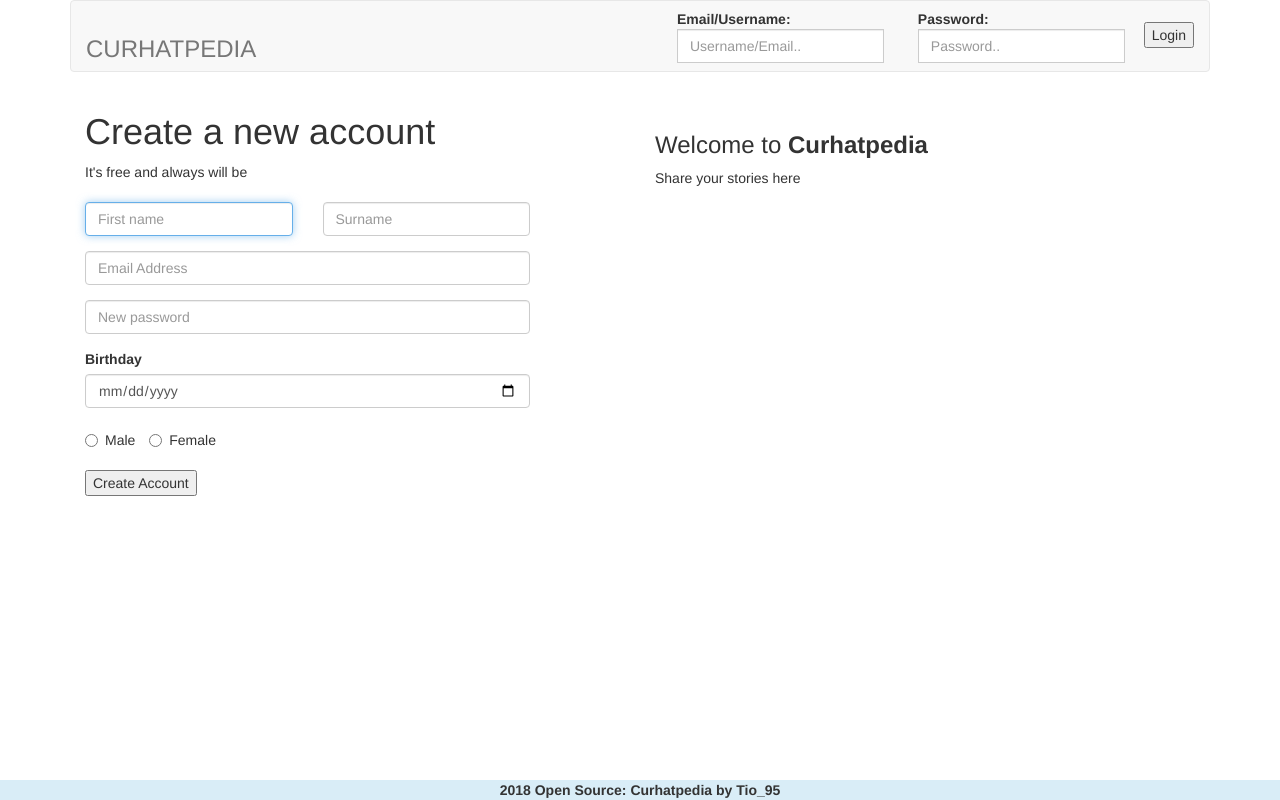
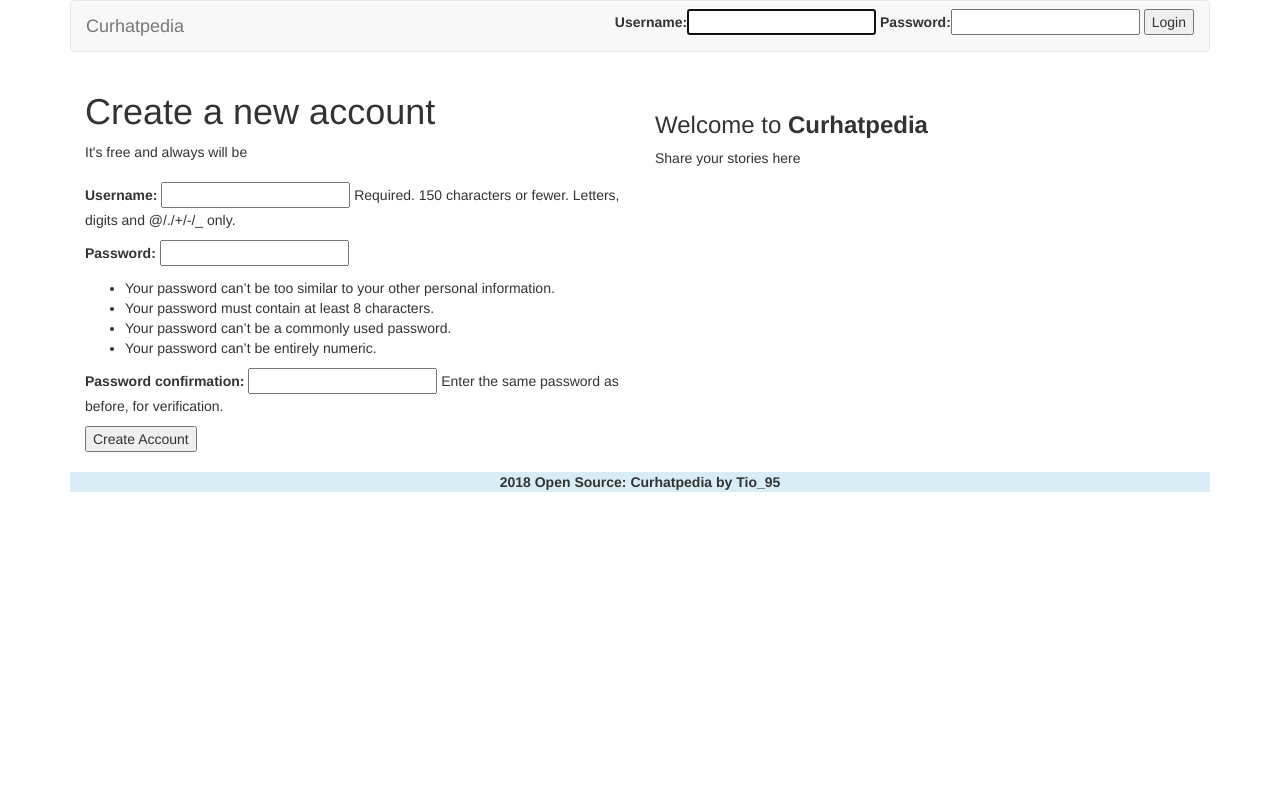
Before and after one commit to prayogitio/CurhatPedia, a Django app: page /login in a window 1280 px wide. Run offline with Django 3.2, Linux system fonts and the light colour scheme; some libraries are stand-ins or nearby versions.

Commit message:
email duplication and enable login via username/email

```diff
--- a/assets/styles.css
+++ b/assets/styles.css
@@ -0,0 +1,8 @@
+.site-form {
+    width: 100%;
+}
+.site-form input, .site-form textarea {
+    display: block;
+    border-radius: 5px;
+    padding: 10px;
+}
--- a/curhatpedia/urls.py
+++ b/curhatpedia/urls.py
@@ -8,8 +8,8 @@ from . import views
 urlpatterns = [
     path('admin/', admin.site.urls),
     path('', views.homepage, name="home"),
-    path('login', views.login, name="login"),
-    path('register', views.register, name="register")
+    path('login', views.login_view, name="login"),
+    path('register', views.register_view, name="register")
 ]
 
 urlpatterns += staticfiles_urlpatterns()
--- a/curhatpedia/views.py
+++ b/curhatpedia/views.py
@@ -1,10 +1,34 @@
-from django.shortcuts import render
+from django.shortcuts import render, redirect
+from django.contrib.auth import login, logout
+from django.contrib.auth.forms import UserCreationForm, AuthenticationForm
+from . import forms
+from django.template.context_processors import csrf
 
 def homepage(request):
-    return render(request, 'index.html')
+    regis_form = UserCreationForm()
+    login_form = AuthenticationForm()
+    return render(request, 'index.html', { 'regis_form': regis_form, 'login_form': login_form })
 
-def login(request):
-    return render(request, 'index.html')
+def login_view(request):
+    if request.method == 'POST':
+        form = AuthenticationForm(data=request.POST)
+        if form.is_valid():
+            #log in the user
+            user = form.get_user()
+            login(request, user)
+            return redirect('test.html')
+    else:
+        form = AuthenticationForm()
+    return render(request, 'index.html', { 'login_form':form, 'regis_form':UserCreationForm() })
 
-def register(request):
-    return render(request, 'index.html')
+def register_view(request):
+    if request.method == 'POST':
+        form = UserCreationForm(request.POST)
+        if form.is_valid():
+            user = form.save()
+            #log the user in
+            login(request, user)
+            return redirect('test.html')
+    elif request.method == 'GET':
+        form = UserCreationForm()
+    return render(request, 'index.html', { 'regis_form':form, 'login_form': AuthenticationForm() })
--- a/templates/index.html
+++ b/templates/index.html
@@ -5,7 +5,7 @@
     <head>
         <meta charset="utf-8">
         <link rel="icon" href="/static/people.png">
-        <title>Cuhatpedia</title>
+        <title>Curhatpedia</title>
         <link rel="stylesheet" href="https://maxcdn.bootstrapcdn.com/bootstrap/3.3.7/css/bootstrap.min.css">
         <script src="https://ajax.googleapis.com/ajax/libs/jquery/3.3.1/jquery.min.js"></script>
         <script src="https://maxcdn.bootstrapcdn.com/bootstrap/3.3.7/js/bootstrap.min.js"></script>
@@ -17,22 +17,11 @@
         <nav class="navbar navbar-default">
             <div class="container-fluid">
                 <div class="navbar-header">
-                    <a class="navbar-brand" href="{% url 'home' %}"><h3>CURHATPEDIA</h3></a>
+                    <a class="navbar-brand" href="{% url 'home' %}">Curhatpedia</a>
                 </div>
                 <form class="navbar-form navbar-right" action="{% url 'login' %}" method="post">
-                    <div class="input-group">
-                        <label class="control-label col-sm-1" for="usercredential">Email/Username: </label><br/>
-                        <div class="col-sm-1">
-                            <input type="text" class="form-control" placeholder="Username/Email.." name="usercredential" />
-                        </div>
-                    </div>
-                    <div class="input-group">
-                        <label class="control-label col-sm-1" for="password">Password: </label><br/>
-                        <div class="col-sm-1">
-                            <input type="password" class="form-control" placeholder="Password.." name="password" />
-                        </div>
-
-                    </div>
+                    {% csrf_token %}
+                    {{ login_form }}
                     <button type="submit" name="btnLogin">Login</button>
                 </form>
             </div>
@@ -42,37 +31,9 @@
                 <h1>Create a new account</h1>
                 It's free and always will be<br/><br/>
                 <form class="form-horizontal" action="{% url 'register' %}" method="post">
-                    <div class="form-group">
-                        <div class="col-sm-5">
-                            <input type="text" name="fistname" placeholder="First name" class="form-control" autofocus/>
-                        </div>
-                        <div class="col-sm-5">
-                            <input type="text" name="surname" placeholder="Surname" class="form-control" />
-                        </div>
-                    </div>
-                    <div class="form-group">
-                        <div class="col-sm-10">
-                            <input type="email" name="email" placeholder="Email Address" class="form-control" />
-                        </div>
-                    </div>
-                    <div class="form-group">
-                        <div class="col-sm-10">
-                            <input type="password" name="newpassword" placeholder="New password" class="form-control" />
-                        </div>
-                    </div>
-                    <label for="birthday">Birthday</label>
-                    <div class="form-group">
-                        <div class="col-sm-10">
-                            <input type="date" class="form-control" name="birthday"/>
-                        </div>
-                    </div>
-                    <label class="radio-inline">
-                        <input type="radio" name="male">Male
-                    </label>
-                    <label class="radio-inline">
-                        <input type="radio" name="female">Female
-                    </label><br/><br/>
-                    <button type="submit" name="btnCreate">Create Account</button>
+                    {% csrf_token %}
+                    {{ regis_form.as_p }}
+                    <input type="submit" value="Create Account" />
                 </form>
             </div>
             <div class="col-lg-6">
@@ -80,11 +41,10 @@
                 <h3>Welcome to <b>Curhatpedia</b></h3>
                 <p>Share your stories here</p>
             </div>
-
         </div>
-    </body>
+    </body><br/>
     <footer>
-        <div class="footer navbar-fixed-bottom text-center bg-info">
+        <div class="footer navbar-bottom text-center bg-info">
             <b>2018 Open Source: Curhatpedia by Tio_95</b>
         </div>
     </footer>
--- /dev/null
+++ b/templates/test.html
@@ -0,0 +1 @@
+asdfas
```
Also changed, not shown: curhatpedia/backends.py (added, +20 -0 lines), curhatpedia/settings.py (+6 -2 lines), curhatpedia/forms.py (added), curhatpedia/models.py (added).
